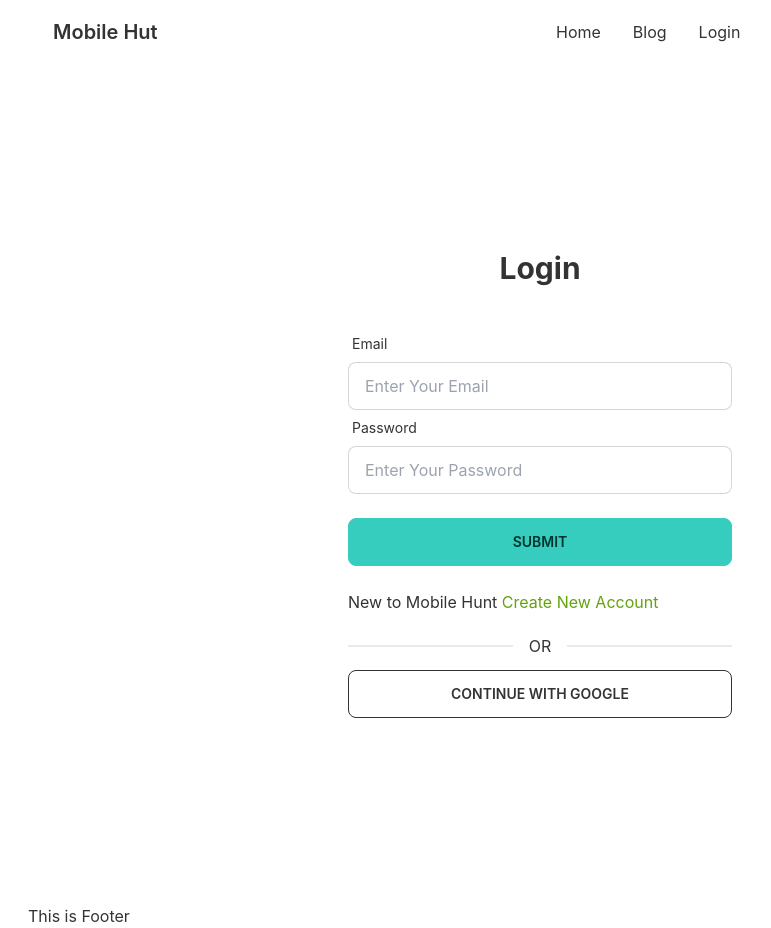
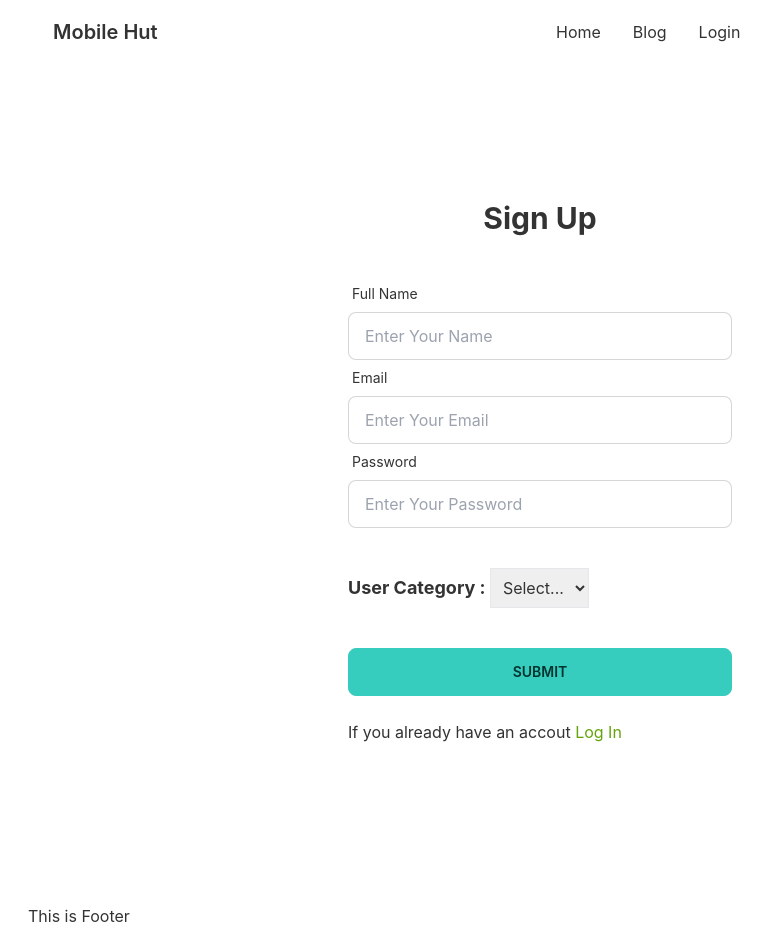
Before and after one commit to skhasancse18344/mobile-hut-client, a React (Create React App) app: page /signup in a window 1280 px wide. Shown: the whole page, without its empty margins (100-871 px from the left). Built offline with nearby package versions, Linux system fonts and the light colour scheme; no server answers.

Commit message:
Google Login Impliment

```diff
--- a/src/App.js
+++ b/src/App.js
@@ -1,5 +1,6 @@
 import "./App.css";
 import { RouterProvider } from "react-router-dom";
+
 import router from "./Layout/Routes.js/Routes";
 
 function App() {
--- a/src/Layout/Routes.js/Routes.js
+++ b/src/Layout/Routes.js/Routes.js
@@ -1,4 +1,5 @@
 import { createBrowserRouter } from "react-router-dom";
+import Dashboard from "../../components/Dashboard/Dashboard/Dashboard";
 import Home from "../../components/Home/Home";
 import Login from "../../components/Login/Login";
 import SignUp from "../../components/SignUp/SignUp";
@@ -23,5 +24,9 @@ const router = createBrowserRouter([
       },
     ],
   },
+  {
+    path: "/dashboard",
+    element: <Dashboard></Dashboard>,
+  },
 ]);
 export default router;
--- /dev/null
+++ b/src/components/Contexts/AuthProvider.js
@@ -0,0 +1,42 @@
+import React, { createContext, useEffect, useState } from "react";
+import {
+  createUserWithEmailAndPassword,
+  getAuth,
+  onAuthStateChanged,
+  signInWithEmailAndPassword,
+  signInWithPopup,
+  signOut,
+} from "firebase/auth";
+import app from "../../firebase/firebase.config";
+
+export const AuthContext = createContext();
+const auth = getAuth(app);
+
+const AuthProvider = ({ children }) => {
+  const [user, setUser] = useState(null);
+  const createUser = (email, password) => {
+    return createUserWithEmailAndPassword(auth, email, password);
+  };
+  const signIn = (email, password) => {
+    return signInWithEmailAndPassword(auth, email, password);
+  };
+  const providerLogin = (provider) => {
+    return signInWithPopup(auth, provider);
+  };
+  const logOut = () => {
+    return signOut(auth);
+  };
+  useEffect(() => {
+    const unsubscribe = onAuthStateChanged(auth, (currentUser) => {
+      console.log("User Observing");
+      setUser(currentUser);
+    });
+    return () => unsubscribe();
+  }, []);
+  const authInfo = { createUser, signIn, user, logOut, providerLogin };
+  return (
+    <AuthContext.Provider value={authInfo}>{children}</AuthContext.Provider>
+  );
+};
+
+export default AuthProvider;
--- /dev/null
+++ b/src/components/Dashboard/AddProduct/AddProduct.js
@@ -0,0 +1,11 @@
+import React from "react";
+
+const AddProduct = () => {
+  return (
+    <div>
+      <h1>Add Product</h1>
+    </div>
+  );
+};
+
+export default AddProduct;
--- /dev/null
+++ b/src/components/Dashboard/AllUsers/AllUsers.js
@@ -0,0 +1,11 @@
+import React from "react";
+
+const AllUsers = () => {
+  return (
+    <div>
+      <h1>All Users</h1>
+    </div>
+  );
+};
+
+export default AllUsers;
--- /dev/null
+++ b/src/components/Dashboard/Dashboard/Dashboard.js
@@ -0,0 +1,7 @@
+import React from "react";
+
+const Dashboard = () => {
+  return <div>Dashboard</div>;
+};
+
+export default Dashboard;
--- a/src/components/Login/Login.js
+++ b/src/components/Login/Login.js
@@ -1,6 +1,8 @@
-import React, { useState } from "react";
+import { GoogleAuthProvider } from "firebase/auth";
+import React, { useContext, useState } from "react";
 import { appendErrors, useForm } from "react-hook-form";
 import { Link } from "react-router-dom";
+import { AuthContext } from "../Contexts/AuthProvider";
 
 const Login = () => {
   const {
@@ -8,8 +10,26 @@ const Login = () => {
     formState: { errors },
     handleSubmit,
   } = useForm();
+  const { signIn } = useContext(AuthContext);
   const handleLogin = (data) => {
     console.log(data);
+    signIn(data.email, data.password)
+      .then((result) => {
+        const user = result.user;
+        console.log(user);
+      })
+      .catch((err) => console.error(err));
+  };
+
+  const { providerLogin } = useContext(AuthContext);
+  const googleProvider = new GoogleAuthProvider();
+  const handleGoogleSingIn = () => {
+    providerLogin(googleProvider)
+      .then((result) => {
+        const user = result.user;
+        console.log(user);
+      })
+      .catch((error) => console.error(error));
   };
   return (
     <div className="h-[800px] flex justify-center items-center">
@@ -73,7 +93,10 @@ const Login = () => {
           </p>
 
           <div className="divider">OR</div>
-          <button className="btn btn-outline w-full">
+          <button
+            className="btn btn-outline w-full"
+            onClick={handleGoogleSingIn}
+          >
             CONTINUE WITH GOOGLE
           </button>
         </form>
--- a/src/components/SignUp/SignUp.js
+++ b/src/components/SignUp/SignUp.js
@@ -1,21 +1,43 @@
-import React from "react";
+import React, { useContext } from "react";
 import { useForm } from "react-hook-form";
 import { Link } from "react-router-dom";
+import { AuthContext } from "../Contexts/AuthProvider";
 
-const Login = () => {
+const SignUp = () => {
   const {
     register,
     formState: { errors },
     handleSubmit,
   } = useForm();
-  const handleLogin = (data) => {
+  const { createUser } = useContext(AuthContext);
+  const handleSignup = (data) => {
     console.log(data);
+    createUser(data.email, data.password)
+      .then((result) => {
+        const user = result.user;
+        console.log(user);
+      })
+      .catch((err) => console.error(err));
   };
   return (
     <div className="h-[800px] flex justify-center items-center">
       <div className="w-96">
-        <h2 className="text-3xl p-10 font-bold text-center">Login</h2>
-        <form onSubmit={handleSubmit(handleLogin)}>
+        <h2 className="text-3xl p-10 font-bold text-center">Sign Up</h2>
+        <form onSubmit={handleSubmit(handleSignup)}>
+          <div className="form-control w-full ">
+            <label className="label">
+              <span className="label-text">Full Name</span>
+            </label>
+
+            <input
+              type="text"
+              {...register("name", {
+                required: "Email Address is required",
+              })}
+              placeholder="Enter Your Name"
+              className="input input-bordered w-full "
+            />
+          </div>
           <div className="form-control w-full ">
             <label className="label">
               <span className="label-text">Email</span>
@@ -54,32 +76,27 @@ const Login = () => {
               <p className="text-red-600 my-6">{errors.password?.message}</p>
             )}
           </div>
-          {/* <select
+          <span className="font-bold text-lg">User Category : </span>{" "}
+          <select
             {...register("userType", { required: true })}
             className="my-10 border p-2"
           >
             <option value="">Select...</option>
             <option value="buyer">Buyer</option>
             <option value="seller">Seller</option>
-          </select> */}
+          </select>
           <br />
-
           <input className="btn btn-accent w-full" type="submit" />
           <p className="my-6">
-            New to Mobile Hunt{" "}
+            If you already have an accout{" "}
             <Link to={"/login"} className="text-lime-600">
-              Create New Account
+              Log In
             </Link>
           </p>
-
-          <div className="divider">OR</div>
-          <button className="btn btn-outline w-full">
-            CONTINUE WITH GOOGLE
-          </button>
         </form>
       </div>
     </div>
   );
 };
 
-export default Login;
+export default SignUp;
--- a/src/components/shared/Navbar/Navbar.js
+++ b/src/components/shared/Navbar/Navbar.js
@@ -1,7 +1,14 @@
-import React from "react";
+import React, { useContext } from "react";
 import { Link } from "react-router-dom";
+import { AuthContext } from "../../Contexts/AuthProvider";
 
 const Navbar = () => {
+  const { user, logOut } = useContext(AuthContext);
+  const handleLogOut = () => {
+    logOut()
+      .then(() => {})
+      .catch((err) => console.error(err));
+  };
   const menuItems = (
     <React.Fragment>
       <li>
@@ -11,9 +18,20 @@ const Navbar = () => {
       <li>
         <Link to="/">Blog</Link>
       </li>
-      <li>
-        <Link to="/login">Login</Link>
-      </li>
+      {user?.uid ? (
+        <>
+          <li>
+            <Link to={"/dashboard"}> Dashboard</Link>
+          </li>
+          <li>
+            <button onClick={handleLogOut}>Sign Out</button>
+          </li>
+        </>
+      ) : (
+        <li>
+          <Link to="/login">Login</Link>
+        </li>
+      )}
     </React.Fragment>
   );
   return (
--- a/src/index.js
+++ b/src/index.js
@@ -1,13 +1,16 @@
-import React from 'react';
-import ReactDOM from 'react-dom/client';
-import './index.css';
-import App from './App';
-import reportWebVitals from './reportWebVitals';
+import React from "react";
+import ReactDOM from "react-dom/client";
+import "./index.css";
+import App from "./App";
+import reportWebVitals from "./reportWebVitals";
+import AuthProvider from "./components/Contexts/AuthProvider";
 
-const root = ReactDOM.createRoot(document.getElementById('root'));
+const root = ReactDOM.createRoot(document.getElementById("root"));
 root.render(
   <React.StrictMode>
-    <App />
+    <AuthProvider>
+      <App />
+    </AuthProvider>
   </React.StrictMode>
 );
 
```
